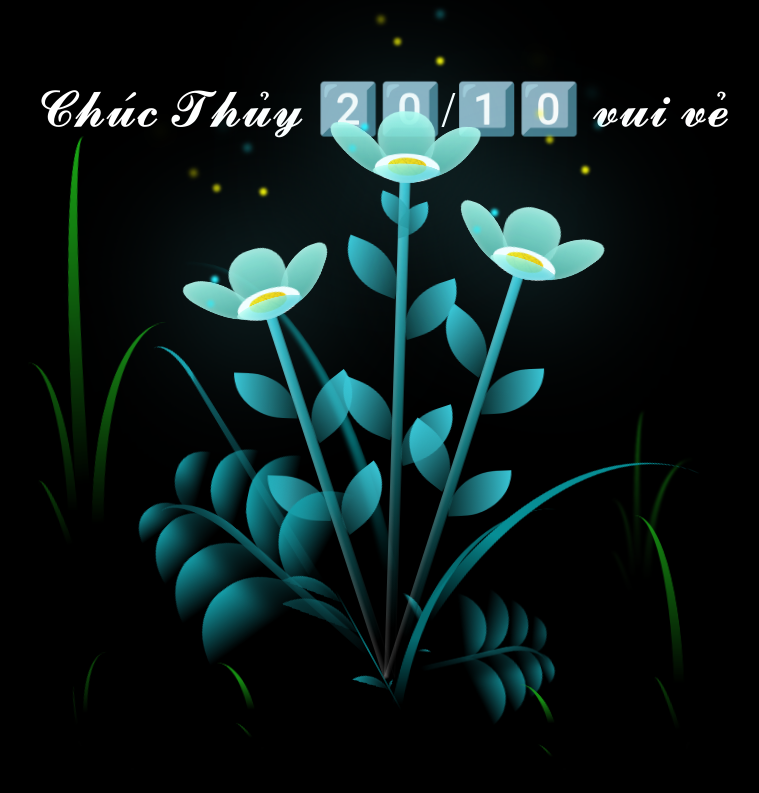
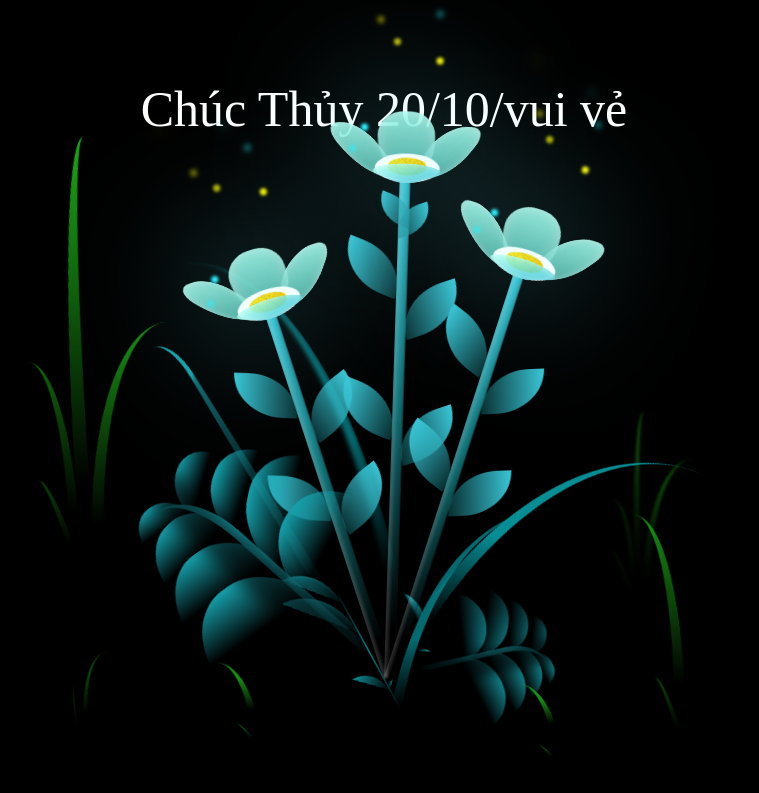
Before and after one commit to Sungga/Thuyr, a plain HTML site: page index.html in a window 1280 px wide. Shown: the whole page, without its empty margins (256-1015 px from the left). Drawn offline with Linux system fonts and the light colour scheme.

Commit message:
Update index.html

```diff
--- a/index.html
+++ b/index.html
@@ -11,7 +11,7 @@
 
 <body class="not-loaded">
     <div class="night"></div>
-    <div class="happy-woman-day">𝓒𝓱𝓾́𝓬 𝓣𝓱𝓾̉𝔂 2️⃣0️⃣/1️⃣0️⃣ 𝓿𝓾𝓲 𝓿𝓮̉</div>
+    <div class="happy-woman-day">Chúc Thủy 20/10/vui vẻ</div>
     <div class="flowers">
       <div class="flower flower--1">
         <div class="flower__leafs flower__leafs--1">
```
